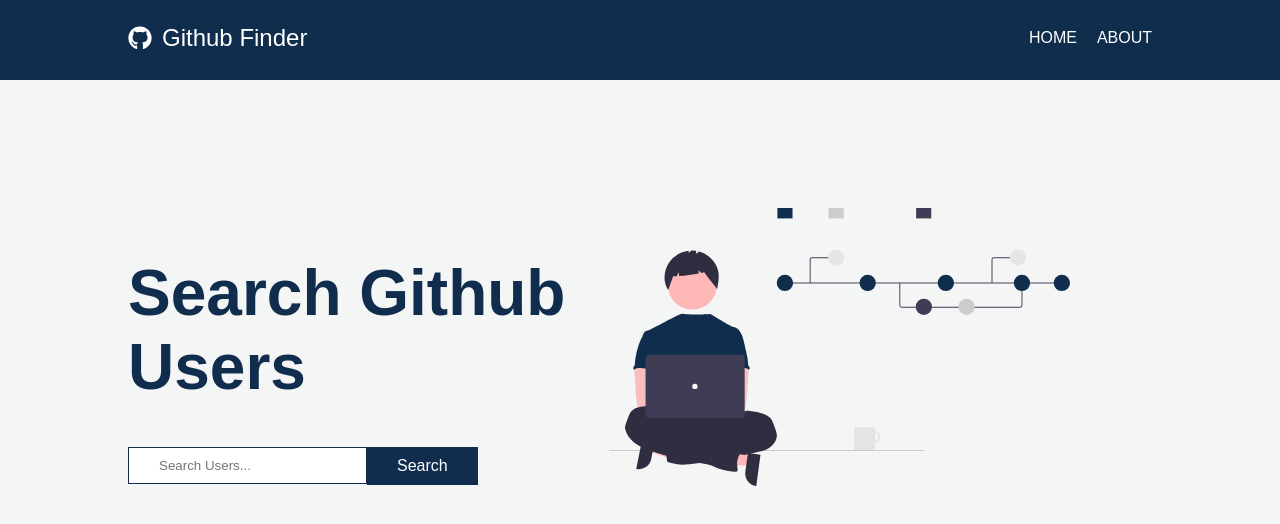
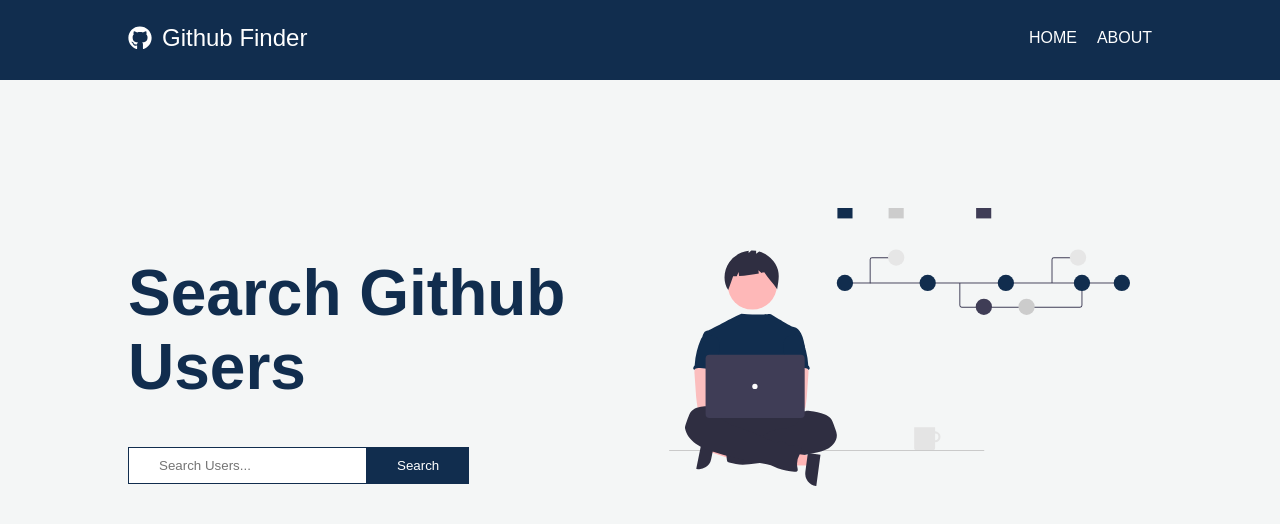
Before and after one commit to badjatya/Git-Finder, a React (Create React App) app: page / in a window 1280 px wide. Shown: the top 524 px of the page. Built offline with nearby package versions, Linux system fonts and the light colour scheme; no server answers.

Commit message:
Homepage Styled

```diff
--- a/src/App/components/layouts/CustomButton/CustomButton.component.js
+++ b/src/App/components/layouts/CustomButton/CustomButton.component.js
@@ -8,13 +8,14 @@ import Colors from "../../../constants/Colors";
 export const Button = styled.a`
   color: ${Colors.white};
   background-color: ${Colors.primary};
-  padding: 10px 30px;
+  padding: 11px 30px;
   cursor: pointer;
   text-align: center;
   border: none;
   outline: none;
   display: block;
   text-decoration: none;
+  /* font-weight: 600; */
 
   &:hover {
     background-color: ${Colors.secondary};
--- a/src/App/pages/Homepage/Homepage.js
+++ b/src/App/pages/Homepage/Homepage.js
@@ -17,14 +17,33 @@ import {
 // Importing CustomButton
 import CustomButton from "../../components/layouts/CustomButton/CustomButton.component";
 
-const Homepage = () => {
+class Homepage extends React.Component {
+  state = {
+    search: "",
+  };
+
+  onChangeText = (e) => {
+    this.setState({ search: e.target.value });
+  };
+
+  onSubmit = (e) => {
+    e.preventDefault();
+    console.log(this.state.search);
+  };
+
+  render() {
     return (
       <Home>
         <TextContainer>
           <H1>Search Github Users</H1>
-        <Form>
-          <Input type="search" placeholder="Search Users..." />
-          <CustomButton title="Search" />
+          <Form onSubmit={this.onSubmit}>
+            <Input
+              type="search"
+              placeholder="Search Users..."
+              value={this.state.search}
+              onChange={this.onChangeText}
+            />
+            <CustomButton as="button" title="Search" />
           </Form>
         </TextContainer>
 
@@ -33,6 +52,7 @@ const Homepage = () => {
         </ImgContainer>
       </Home>
     );
-};
+  }
+}
 
 export default Homepage;
--- a/src/App/pages/Homepage/Homepage.styles.js
+++ b/src/App/pages/Homepage/Homepage.styles.js
@@ -14,7 +14,7 @@ export const Home = styled.main`
 
 export const TextContainer = styled.div`
   width: 45%;
-  margin-right: 20px;
+  margin-right: 80px;
 `;
 export const ImgContainer = styled.div`
   width: 45%;
```
Lines whose indentation alone changed are shown as unchanged.
